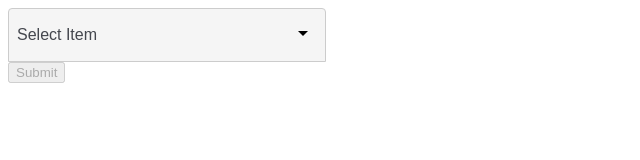
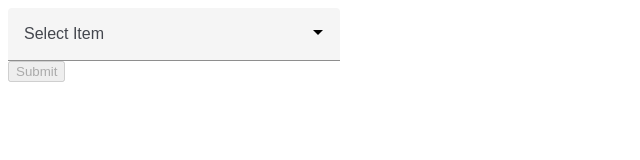
Before and after one commit to ara-chinaryan/angular-select2, an Angular app: page / in a window 1280 px wide. Shown: the top 160 px of the page, without its empty margins (0-640 px from the left). Built offline with nearby package versions, Linux system fonts and the light colour scheme.

Commit message:
Refactor custom select component: update structure, enhance functionality, and improve styles

```diff
--- a/src/app/app.ts
+++ b/src/app/app.ts
@@ -1,17 +1,17 @@
 import { Component, OnInit } from '@angular/core';
-import { CustomSelect } from "./shared/custom-select/custom-select";
+import { CustomSelectComponent } from "./shared/custom-select/custom-select.component";
 import { FormBuilder, FormsModule, ReactiveFormsModule, UntypedFormGroup, Validators } from '@angular/forms';
 import { CommonModule } from '@angular/common';
 import { largeData } from '../../public/large-data';
 
 @Component({
   selector: 'app-root',
-  imports: [FormsModule, CustomSelect, CommonModule, ReactiveFormsModule],
+  imports: [FormsModule, CustomSelectComponent, CommonModule, ReactiveFormsModule],
   templateUrl: './app.html',
   styleUrl: './app.css'
 })
 export class App implements OnInit {
-  myOptions = largeData;
+  myOptions: any [] = [];
   selectedItemObjects: any[] = [];
   form: UntypedFormGroup | any;
 
@@ -22,6 +22,7 @@ export class App implements OnInit {
     this.form = this.fb.group({
       multi: [[], Validators.required],
     });
+    this.myOptions = largeData;
   }
 
   handleMulti(items: any[]) {
--- a/src/app/shared/custom-select/custom-select.css
+++ b/src/app/shared/custom-select/custom-select.component.css
@@ -1,6 +1,6 @@
 .custom-select-container {
-  border: 1px solid #ccc;
-  padding: 8px;
+  border-bottom: 1px solid #8e8e8e;
+  padding: 8px 16px;
   position: relative;
   cursor: pointer;
   width: 100%;
@@ -22,7 +22,7 @@
 }
 
 .selected-items .selected-item {
-  background-color: #0079fe;
+  background-color: #3366ff;
   color: white;
   padding: 9px 6px;
   border-radius: 4px;
@@ -47,7 +47,7 @@
   color: white;
 }
 
-.selected-items .placeholder {
+.selected-items .custom_select_placeholder {
   color: #44474e;
   padding: 9px 0;
   font-family: sans-serif;
@@ -71,7 +71,7 @@
 }
 
 
-.custom-select-container .dropdown {
+.custom-select-container .custom_select_dropdown {
   position: absolute;
   top: 100%;
   left: -1px;
@@ -81,7 +81,7 @@
   z-index: 1000;
 }
 
-.custom-select-container .dropdown #search_filed {
+.custom-select-container .custom_select_dropdown #search_filed {
   width: 100%;
   padding: 16px;
   box-sizing: border-box;
@@ -89,26 +89,26 @@
   border-bottom: 1px solid #ccc;
 }
 
-.custom-select-container .dropdown ul {
+.custom-select-container .custom_select_dropdown ul {
   list-style: none;
   margin: 0;
-  padding: 0;
+  padding: 5px;
   max-height: 200px;
   overflow-y: auto;
 }
 
-.custom-select-container .dropdown ul li {
+.custom-select-container .custom_select_dropdown ul li {
   padding: 14px;
   cursor: pointer;
   position: relative;
 }
 
-.custom-select-container .dropdown ul .item.selected {
+.custom-select-container .custom_select_dropdown ul .item.selected {
   background-color: #e9f4ff;
   color: #000;
 }
 
-.custom-select-container .dropdown ul .item:hover {
+.custom-select-container .custom_select_dropdown ul .item:hover {
   background: #f5f5f5;
 }
 
--- /dev/null
+++ b/src/app/shared/custom-select/custom-select.component.html
@@ -0,0 +1,58 @@
+<div class="custom-select-container" [class.open]="dropdownOpen">
+    <div class="custom-select-value" #labelContainer (click)="toggleDropdown()">
+      <div class="selected-items">
+        <ng-container *ngIf="displaySelectedItems.length > 0; else noSelection">
+          <span *ngFor="let wrapper of displaySelectedItems" class="selected-item"
+            [class.hidden-count]="wrapper.hidden">
+            {{ wrapper.item[labelField] }}
+            <button *ngIf="!wrapper.hidden" type="button" class="remove-btn"
+              (click)="removeSelected(wrapper.item, $event)">
+              ✕
+            </button>
+          </span>
+
+        </ng-container>
+        <ng-template #noSelection>
+          <span class="custom_select_placeholder">{{ placeholder }}</span>
+        </ng-template>
+      </div>
+      <span class="arrow" [class.open]="dropdownOpen">
+        <svg viewBox="0 0 24 24" width="24px" height="24px" focusable="false" aria-hidden="true">
+          <path d="M7 10l5 5 5-5z"></path>
+        </svg>
+      </span>
+
+    </div>
+    <div class="custom_select_dropdown" *ngIf="dropdownOpen">
+      <input *ngIf="config.searchable !== false" type="text" [(ngModel)]="searchTerm" (click)="$event.stopPropagation()"
+        (input)="filterOptions()" placeholder="Search..." id="search_filed" autocomplete="off" />
+      <ul (scroll)="onScroll($event)">
+        <li *ngIf="config.multiple && this.visibleOptions.length != 0 && config.selectAllButton !== false"
+          class="select-actions" (click)="areAllSelected() ? unselectAll() : selectAll()">
+          <input type="checkbox" [checked]="this.selectedValues.length === this.options.length" name="checkbox_all"
+            class="checkbox_select" />
+          <button type="button">
+            {{ areAllSelected() ? 'UnSelect All' : 'Select All' }}
+          </button>
+        </li>
+
+
+        <li *ngFor="let item of visibleOptions" (click)="selectItem(item)" class="item" [class.selected]="config.multiple
+        ? selectedValues.includes(item[valueField])
+        : item[valueField] === selectedValue
+      ">
+
+          <img *ngIf="item[imageField]" [src]="item[imageField]" class="select-item-image" alt="item" />
+          <span class="labelField">{{ item[labelField] }}</span>
+          <ng-container *ngIf="config.multiple">
+            <input type="checkbox" [checked]="selectedValues.includes(item[valueField])" name="checkbox"
+              class="checkbox_select" />
+          </ng-container>
+        </li>
+        <div *ngIf="this.visibleOptions.length === 0" class="no-results-container">
+          <span class="no-results">No results found</span>
+        </div>
+
+      </ul>
+    </div>
+  </div>
--- a/src/app/shared/custom-select/custom-select.ts
+++ b/src/app/shared/custom-select/custom-select.component.ts
@@ -1,5 +1,5 @@
 import { CommonModule } from '@angular/common';
-import { Component, ElementRef, EventEmitter, forwardRef, HostListener, Input, Output, ViewChild } from '@angular/core';
+import { Component, ElementRef, EventEmitter, forwardRef, HostListener, Input, Output, SimpleChanges, ViewChild } from '@angular/core';
 import { FormsModule, NG_VALUE_ACCESSOR } from '@angular/forms';
 
 @Component({
@@ -8,17 +8,17 @@ import { FormsModule, NG_VALUE_ACCESSOR } from '@angular/forms';
     CommonModule,
     FormsModule
   ],
-  templateUrl: './custom-select.html',
-  styleUrl: './custom-select.css',
+  templateUrl: './custom-select.component.html',
+  styleUrl: './custom-select.component.css',
   providers: [
     {
       provide: NG_VALUE_ACCESSOR,
-      useExisting: forwardRef(() => CustomSelect),
+      useExisting: forwardRef(() => CustomSelectComponent),
       multi: true,
     },
   ],
 })
-export class CustomSelect {
+export class CustomSelectComponent {
   @Input() options: any[] = [];
   @Input() valueField: string = 'id';
   @Input() labelField: string = 'name';
@@ -87,6 +87,13 @@ export class CustomSelect {
     this.resetFilter();
   }
 
+  ngOnChanges(changes: SimpleChanges) {
+    if (changes['options'] && changes['options'].currentValue) {
+      this.allOptions = [...this.options];
+      this.resetFilter();
+    }
+  }
+
   resetFilter() {
     this.searchTerm = '';
     this.filteredOptions = [...this.allOptions];
@@ -147,7 +154,7 @@ export class CustomSelect {
       this.valueChange.emit(this.selectedValues);
       this.onChange(this.selectedValues);
       this.onSelectItem.emit(selectedItems);
-      this.dropdownOpen = false;
+      this.dropdownOpen = true;
 
     } else {
       const isSame = this.selectedValue === item[this.valueField];
--- a/src/app/shared/custom-select/custom-select.html
+++ /dev/null
@@ -1,58 +0,0 @@
-<div class="custom-select-container" (click)="toggleDropdown()" [class.open]="dropdownOpen">
-  <div class="custom-select-value" #labelContainer>
-    <div class="selected-items">
-      <ng-container *ngIf="displaySelectedItems.length > 0; else noSelection">
-        <span *ngFor="let wrapper of displaySelectedItems" class="selected-item" [class.hidden-count]="wrapper.hidden">
-          {{ wrapper.item[labelField] }}
-          <button *ngIf="!wrapper.hidden" type="button" class="remove-btn"
-            (click)="removeSelected(wrapper.item, $event)">
-            ✕
-          </button>
-        </span>
-
-      </ng-container>
-      <ng-template #noSelection>
-        <span class="placeholder">{{ placeholder }}</span>
-      </ng-template>
-    </div>
-    <span class="arrow" [class.open]="dropdownOpen">
-      <svg viewBox="0 0 24 24" width="24px" height="24px" focusable="false" aria-hidden="true">
-        <path d="M7 10l5 5 5-5z"></path>
-      </svg>
-    </span>
-
-  </div>
-  <div class="dropdown" *ngIf="dropdownOpen">
-    <input *ngIf="config.searchable !== false" type="text" [(ngModel)]="searchTerm" (click)="$event.stopPropagation()"
-      (input)="filterOptions()" placeholder="Search..." id="search_filed" autocomplete="off" />
-    <ul (scroll)="onScroll($event)">
-      <li *ngIf="config.multiple && this.visibleOptions.length != 0 && config.selectAllButton !== false"
-          class="select-actions" (click)="areAllSelected() ? unselectAll() : selectAll()">
-        <input type="checkbox" [checked]="this.selectedValues.length === this.options.length" name="checkbox_all"
-          class="checkbox_select" />
-        <button type="button">
-          {{ areAllSelected() ? 'UnSelect All' : 'Select All' }}
-        </button>
-      </li>
-
-
-      <li *ngFor="let item of visibleOptions" (click)="selectItem(item)"
-      class="item" [class.selected]="config.multiple
-        ? selectedValues.includes(item[valueField])
-        : item[valueField] === selectedValue
-      ">
-
-        <img *ngIf="item[imageField]" [src]="item[imageField]" class="select-item-image" alt="item" />
-        <span class="labelField">{{ item[labelField] }}</span>
-        <ng-container *ngIf="config.multiple">
-          <input type="checkbox" [checked]="selectedValues.includes(item[valueField])" name="checkbox"
-            class="checkbox_select" />
-        </ng-container>
-      </li>
-      <div *ngIf="this.visibleOptions.length === 0" class="no-results-container">
-        <span class="no-results">No results found</span>
-      </div>
-
-    </ul>
-  </div>
-</div>
```
Also changed, not shown: public/preview_1.png, 1 other file (tests, documents, lock files or other folders).
